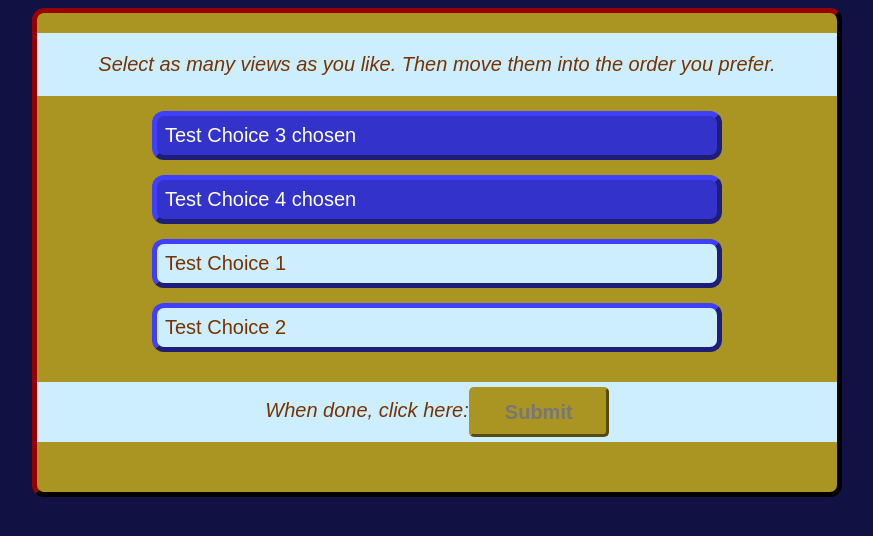
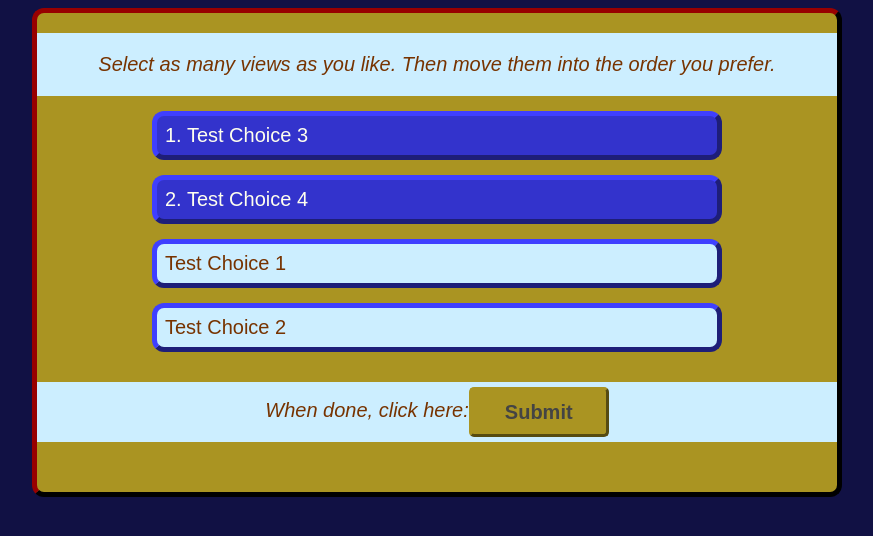
Before and after one commit to krubokrubo/peoplesviews, a Vue app: page /choose in a window 1280 px wide. Shown: the top 536 px of the page, without its empty margins (203-1076 px from the left). Built offline with nearby package versions, Linux system fonts and the light colour scheme.

Commit message:
Fully replicated functionality of previous draft

```diff
--- a/src/components/ChoiceItem.vue
+++ b/src/components/ChoiceItem.vue
@@ -2,6 +2,9 @@
   <li
     v-bind:class="{ chosen: ischosen }"
     @click="$emit('clicked', choice, arrayindex);">
+    <span v-if="ischosen">
+      {{ arrayindex + 1 }}.
+    </span>
     {{ choice.title }}
   </li>
 </template>
--- a/src/components/Chooser.vue
+++ b/src/components/Chooser.vue
@@ -52,11 +52,6 @@ export default {
     draggable,
     ChoiceItem,
   },
-  computed: {
-    submitenabled: function() {
-      return false; //this.chosenchoices.length == 0;
-    },
-  },
   data () {
     return {
       choices: [
@@ -67,18 +62,25 @@ export default {
       ],
       chosenchoices: [
         { id: 2, rank: 3, chosen: true,
-          title: 'Test Choice 3 chosen' },
+          title: 'Test Choice 3' },
         { id: 3, rank: 4, chosen: true,
-          title: 'Test Choice 4 chosen' },
+          title: 'Test Choice 4' },
       ],
     };
   },
+  computed: {
+    submitenabled: function() {
+      return this.chosenchoices.length != 0;
+    },
+  },
   methods: {
     choose: function(choice, index) {
-      alert('This is the choose function called with index '+index);
+      choice.chosen = true;
+      this.chosenchoices.push(this.choices.splice(index, 1)[0]);
     },
     unchoose: function(choice, index) {
-      alert('This is the unchoose function called with index '+index);
+      choice.chosen = false;
+      this.choices.unshift(this.chosenchoices.splice(index, 1)[0]);
     },
   },
 }
```
